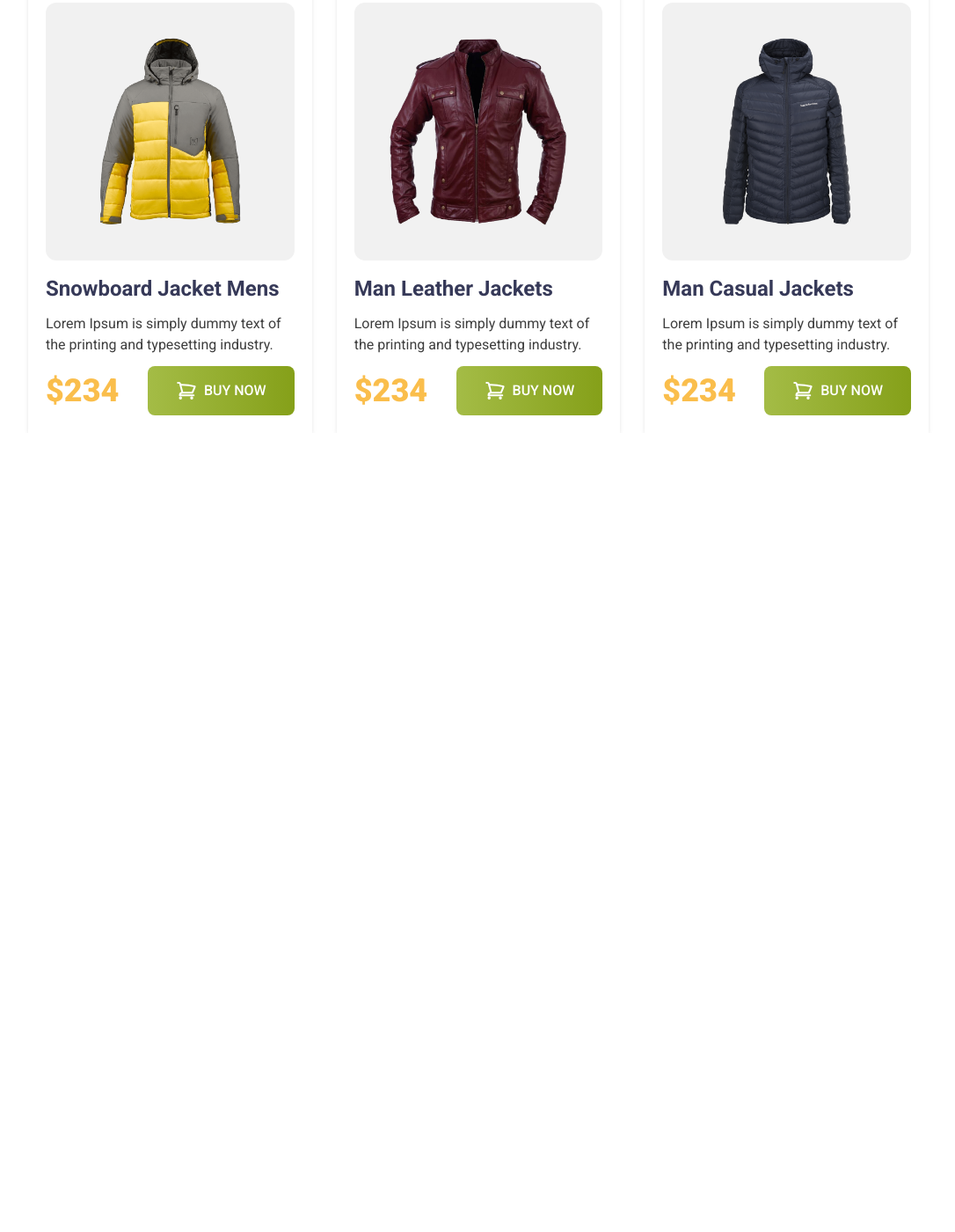
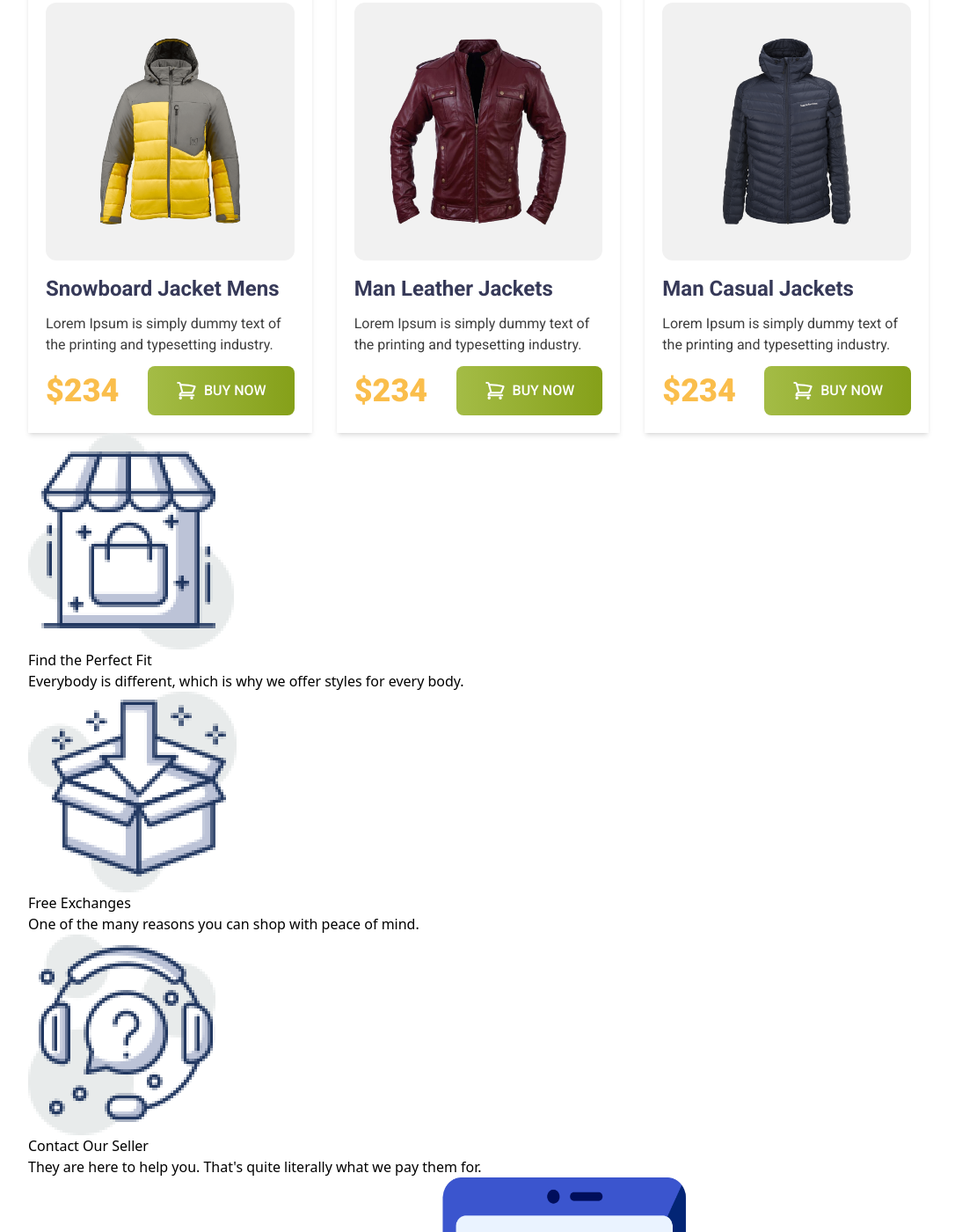
Before and after one commit to shihab01118/Penguin-Fashion, a plain HTML site: page index.html in a window 1280 px wide. Shown: the part 1500-2900 px from the top of the page at 88% size, without its empty margins (96-1182 px from the left). Before the commit the page ends 1992 px from the top, so only its background shows below. Drawn offline with nearby package versions, Linux system fonts and the light colour scheme.

Commit message:
shopping section added

```diff
--- a/index.html
+++ b/index.html
@@ -171,6 +171,38 @@
                 </div>
             </div>
         </section>
+
+        <!-- shopping section -->
+        <section class="px-5 md:px-14 lg:px-32">
+            <!-- shopping content -->
+            <div>
+                <div>
+                    <img src="icons/house.png" alt="">
+                    <div>
+                        <h3>Find the Perfect Fit</h3>
+                        <p>Everybody is different, which is why we offer styles for every body.</p>
+                    </div>
+                </div>
+                <div>
+                    <img src="icons/box.png" alt="">
+                    <div>
+                        <h3>Free Exchanges</h3>
+                        <p>One of the many reasons you can shop with peace of mind.</p>
+                    </div>
+                </div>
+                <div>
+                    <img src="icons/question.png" alt="">
+                    <div>
+                        <h3>Contact Our Seller</h3>
+                        <p>They are here to help you. That's quite literally what we pay them for.</p>
+                    </div>
+                </div>
+            </div>
+            <!-- shopping image -->
+            <div>
+                <img src="images/shopping.png" alt="">
+            </div>
+        </section>
     </main>
     <footer></footer>
 </body>
```
